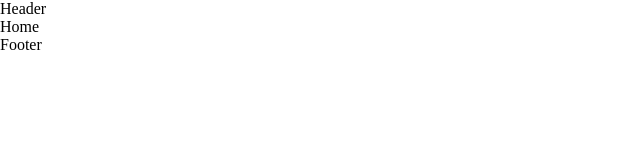
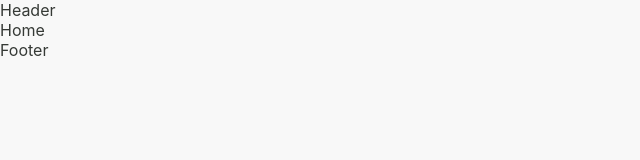
Before and after one commit to include-davis/jvmc, a Next.js app: page / in a window 1280 px wide. Shown: the top 160 px of the page, without its empty margins (0-640 px from the left). Built offline with nearby package versions, Linux system fonts and the light colour scheme.

Commit message:
add text styles and other globals

```diff
--- a/app/(pages)/_globals/globals.scss
+++ b/app/(pages)/_globals/globals.scss
@@ -2,63 +2,104 @@
 
 :root {
   // Primary colors
-  --color-mint: #abdccf;
-  --color-teal: #01887a;
-  --color-green: #1b5e49;
-  --color-space: #353935;
-  --color-white: #f8f8f8;
+  --mint: #abdccf;
+  --teal: #01887a;
+  --green: #1b5e49;
+  --emerald: #094935;
+  --dark-grey: #353935;
+  --white: #FFFFFF;
+  --offwhite: #f8f8f8;
 
   // Secondary colors
-  --gradient-pink: #ffbad0;
-  --gradient-purple: #e3c5ff;
-  --gradient-blue: #8ad5e5;
-  --gradient-green: #cae2ad;
+  --light-pink: #ffbad0;
+  --light-purple: #e3c5ff;
+  --light-blue: #8ad5e5;
+  --light-green: #cae2ad;
 
-  // Gradient (for some icons)
+  // Gradients ( syntax is background: var(--rainbow-gradient); )
   --rainbow-gradient: conic-gradient(
-        var(--gradient-pink),
-        var(--gradient-purple),
-        var(--gradient-blue),
-        var(--gradient-green)
-    );
-  // use background: var(--rainbow-gradient);
+    var(--light-pink),
+    var(--light-purple),
+    var(--light-blue),
+    var(--light-green)
+  );
+  --green-gradient-light: linear-gradient(var(--mint), var(--teal));
+  --green-gradient-dark: linear-gradient(var(--green), var(--teal));
 
-  // Text color
-  --text-black: var(--color-space);
-  --text-green-light: var(--color-green);
-  --text-green-dark: var(--color-green);
+  // Text
+  --bold: 700; // font-weight: var(--bold);
+  --font1: "Merriweather", serif;
+  --font2: "Inter", sans-serif;
 
-  // Text sizes
-  --text-title-size: 3.5rem;
-  --text-header-1: 3.25rem;
-  --text-header-2: 2.25rem;
-  --subheading: 1.5rem;
+  // Cards
+  --vertical-card-gap: 100px;
+  --card-border-radius: 20px;
+  --card-padding: 60px;
+  --card-background: var(--color-white);
 
-  // Spacing and shadows
-  --vertical-card-gap: 100px;
-  --card-padding: 60px;
-  --rectangle-radius: 20px;
-  --drop-shadow: 0px 0px 50px 0px rgba(173, 173, 173, 0.35); // For bigger shapes
-  --drop-shadow-green: 0px 0px 50px 0px rgba(171, 220, 207, 0.35);
-  --drop-shadow-small: 0px 0px 50px 0px rgba(173, 173, 173, 0.25); // For small shapes
-  --drop-shadow-green-small: 0px 0px 50px 0px rgba(171, 220, 207, 0.25);
-  // use box-shadow: var(--drop-shadow);
+  // Shadows ( box-shadow: var(--drop-shadow); is syntax for shadows )
+  --drop-shadow: 0px 0px 50px 0px rgba(173, 173, 173, 0.25); // For bigger shapes
+  --drop-shadow-small: 0px 0px 50px 0px rgba(173, 173, 173, 0.15); // For small shapes
+  --drop-shadow-header: 0px 5px 50px 0px rgba(1, 136, 122, 0.20);
+  --drop-shadow-footer: 0px -5px 50px 0px rgba(1, 136, 122, 0.20);
 
-  // font sizes: ALWAYS IN REM
+  --drop-shadow-mint: 0px 0px 50px 0px rgba(1, 136, 122, 0.35);
+  --mint-border: 2px solid var(--color-mint); // border: var(--mint-border); is syntax for borders
+
+  /* font sizes: ALWAYS IN REM */
 }
 
 * {
   box-sizing: border-box;
-  // font-family: var(--font-inter);
-  font-family: Merriweather;
+  font-family: var(--font2);
+  color: var(--dark-grey);
+  background-color: var(--offwhite);
   padding: 0;
   margin: 0;
 }
 
-p {
-    font-family: "Inter", serif;
+@mixin fontStyle($size, $weight, $line-height, $family) {
+  font-size: $size;
+  font-weight: $weight;
+  line-height: $line-height;
+  font-family: $family;
 }
 
-button {
+// Title
+h1 {
+  @include fontStyle(3.5rem, 700, auto, var(--font1));
+
+  @include mixins.sm-desktop {
+    // Slightly alter styles for smaller screen sizes
+  }
+}
+
+// Heading 1
+h2 {
+  @include fontStyle(3rem, 700, auto, var(--font1));
+}
+
+// Heading 2
+h3 {
+  @include fontStyle(2.25rem, 700, auto, var(--font1));
+}
+
+// Subheading
+h4 {
+  color: var(--emerald);
+  @include fontStyle(1.5rem, 700, 200%, var(--font2));
+}
+
+// Body
+p {
+  @include fontStyle(1.1rem, 400, 150%, var(--font2));
+}
+
+.btn {
   cursor: pointer;
+  border-radius: 100%;
+  background-color: var(--teal);
+
+  color: var(--offwhite);
+  font-weight: var(--bold);
 }
```
